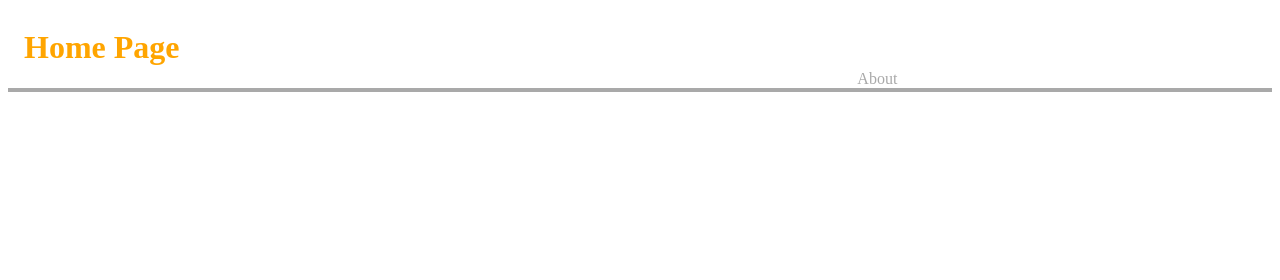
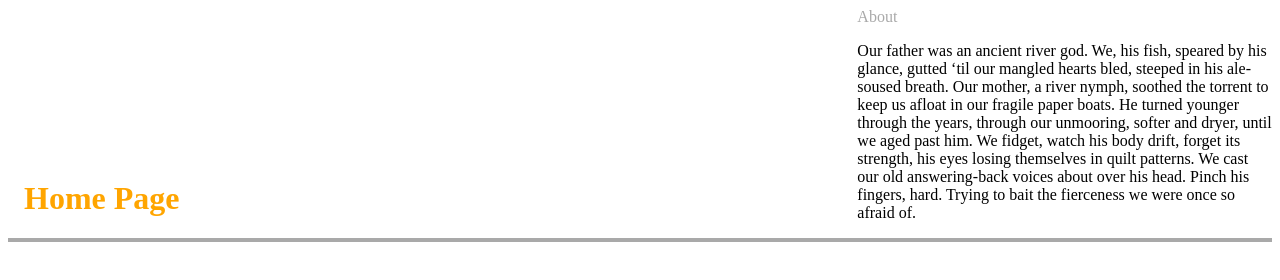
Before and after one commit to JayFarnsworth/gitCollab3, a plain HTML site: page app/index.html in a window 1280 px wide. Drawn offline with Linux system fonts and the light colour scheme.

Commit message:
team work makes dremwork

```diff
--- a/app/index.html
+++ b/app/index.html
@@ -10,6 +10,11 @@
       <h1>Home Page</h1>
       <nav>
         <a href="about.html">About</a>
+        <p>Our father was an ancient river god. We, his fish, speared by his glance, gutted ‘til our mangled hearts bled, steeped in his ale-soused breath. Our mother, a river nymph, soothed the torrent to keep us afloat in our fragile paper boats.
+
+He turned younger through the years, through our unmooring, softer and dryer, until we aged past him.
+
+We fidget, watch his body drift, forget its strength, his eyes losing themselves in quilt patterns. We cast our old answering-back voices about over his head. Pinch his fingers, hard. Trying to bait the fierceness we were once so afraid of.</p>
       </nav>
     </header>
   </body>
```
